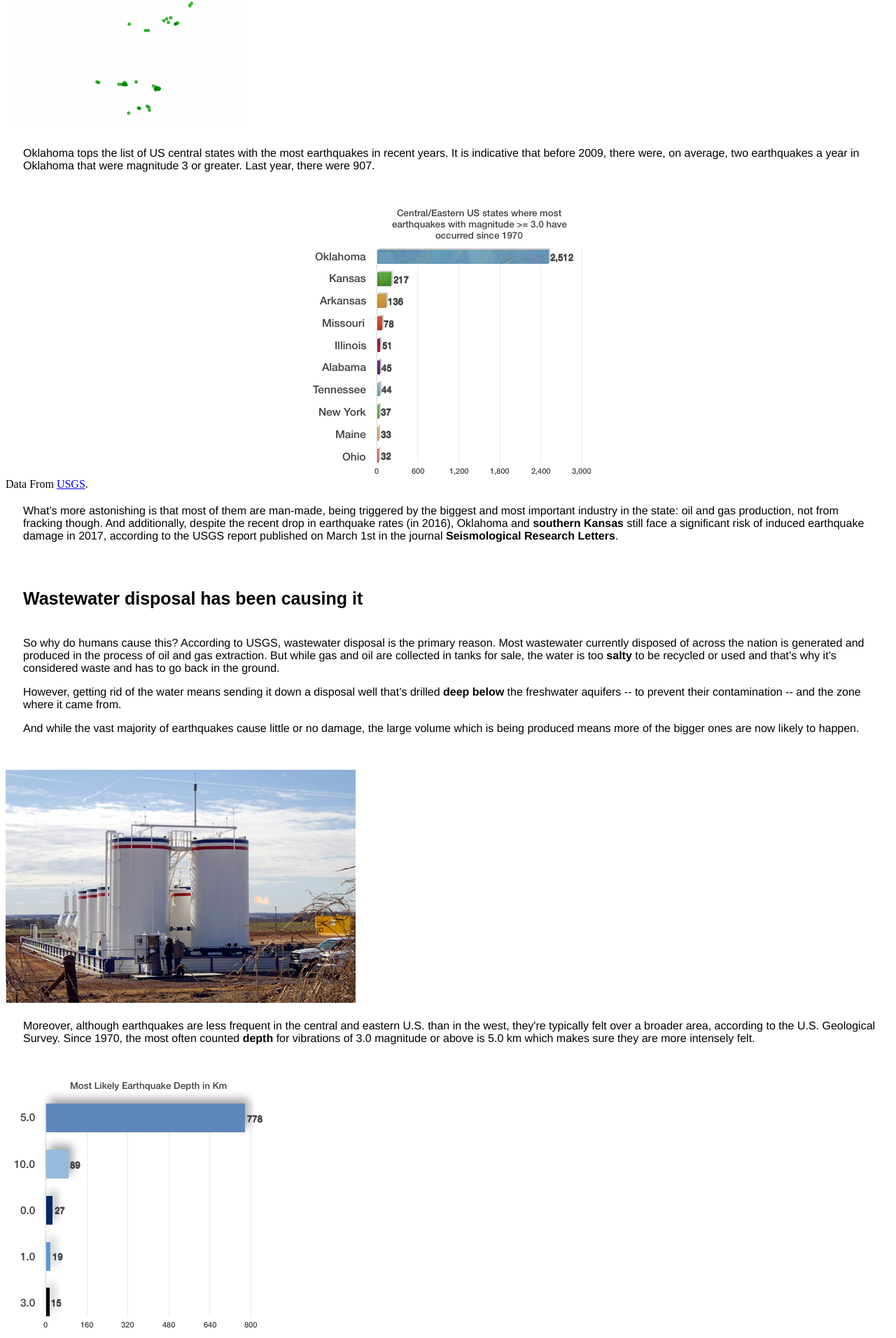
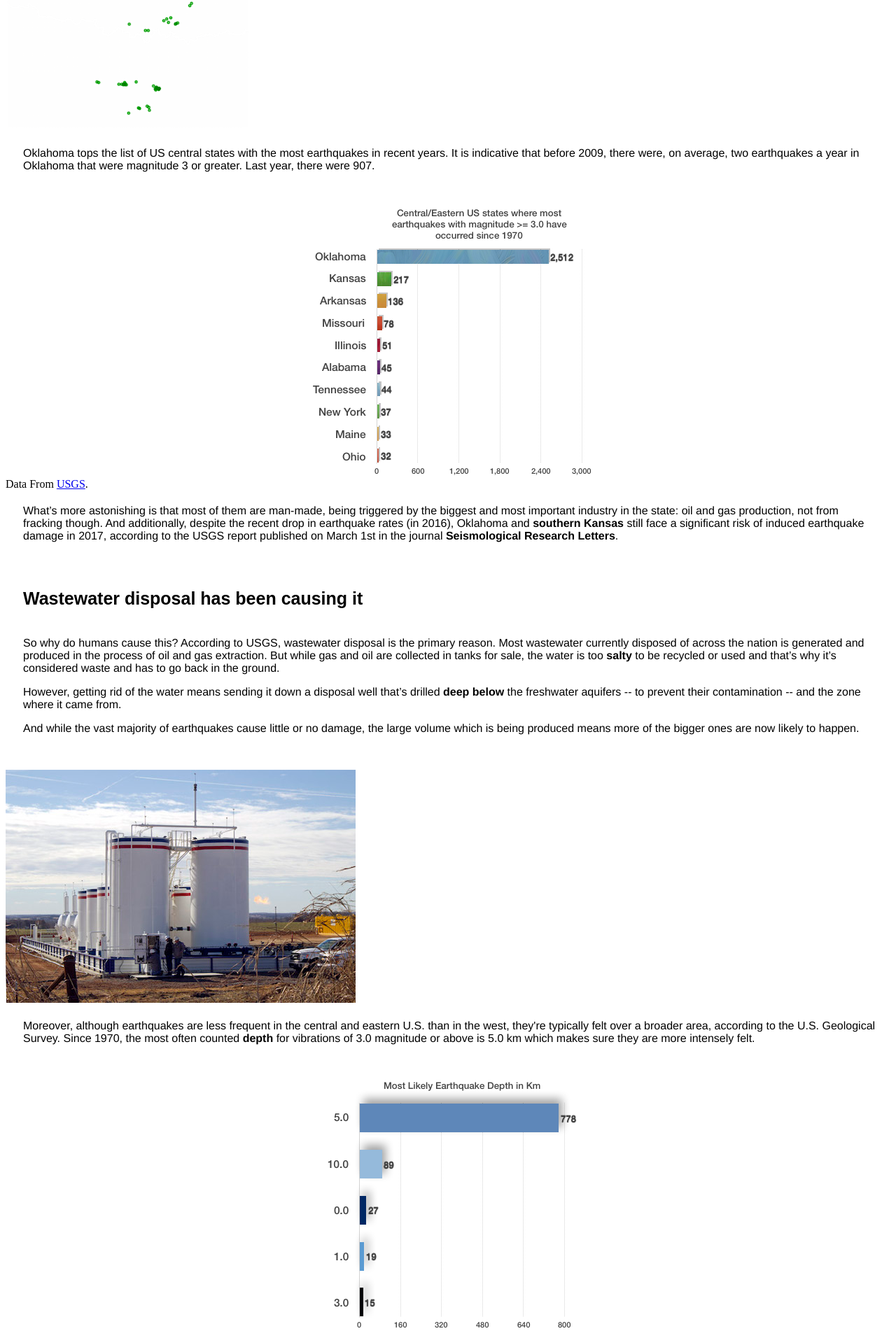
Before and after one commit to chrgavalas/data-projects, a Jekyll site: the page docs/US-Earthquakes/index.html, which Jekyll copies as it is, in a window 1280 px wide. Shown: the part 2856-4768 px from the top of the page at 70% size. Built offline with Jekyll 4.4.1, drawn with Linux system fonts in a browser that asks for light colours.

Commit message:
Earthquakes

```diff
--- a/docs/US-Earthquakes/index.html
+++ b/docs/US-Earthquakes/index.html
@@ -37,7 +37,7 @@
   <div class="story_article"> <p>So why do humans cause this? According to USGS, wastewater disposal is the primary reason. Most wastewater currently disposed of across the nation is generated and produced in the process of oil and gas extraction. But while gas and oil are collected in tanks for sale, the water is too <b>salty</b> to be recycled or used and that’s why it’s considered waste and has to go back in the ground.<p/><p>However, getting rid of the water means sending it down a disposal well that’s drilled <b>deep below</b> the freshwater aquifers -- to prevent their contamination -- and the zone where it came from.</p><p>And while the vast majority of earthquakes cause little or no damage, the large volume which is being produced means more of the bigger ones are now likely to happen.</p> </div>
   <img src="oklahoma-disposal-well.jpg">
   <div class="story_article"> Moreover, although earthquakes are less frequent in the central and eastern U.S. than in the west, they're typically felt over a broader area, according to the U.S. Geological Survey. Since 1970, the most often counted <b>depth</b> for vibrations of 3.0 magnitude or above is 5.0 km which makes sure they are more intensely felt.  </div>
-  <img src="earthquake-depth.png">
+  <div style="text-align: center;"><img src="earthquake-depth.png" ALT="image">
 
 </div>
 
```
